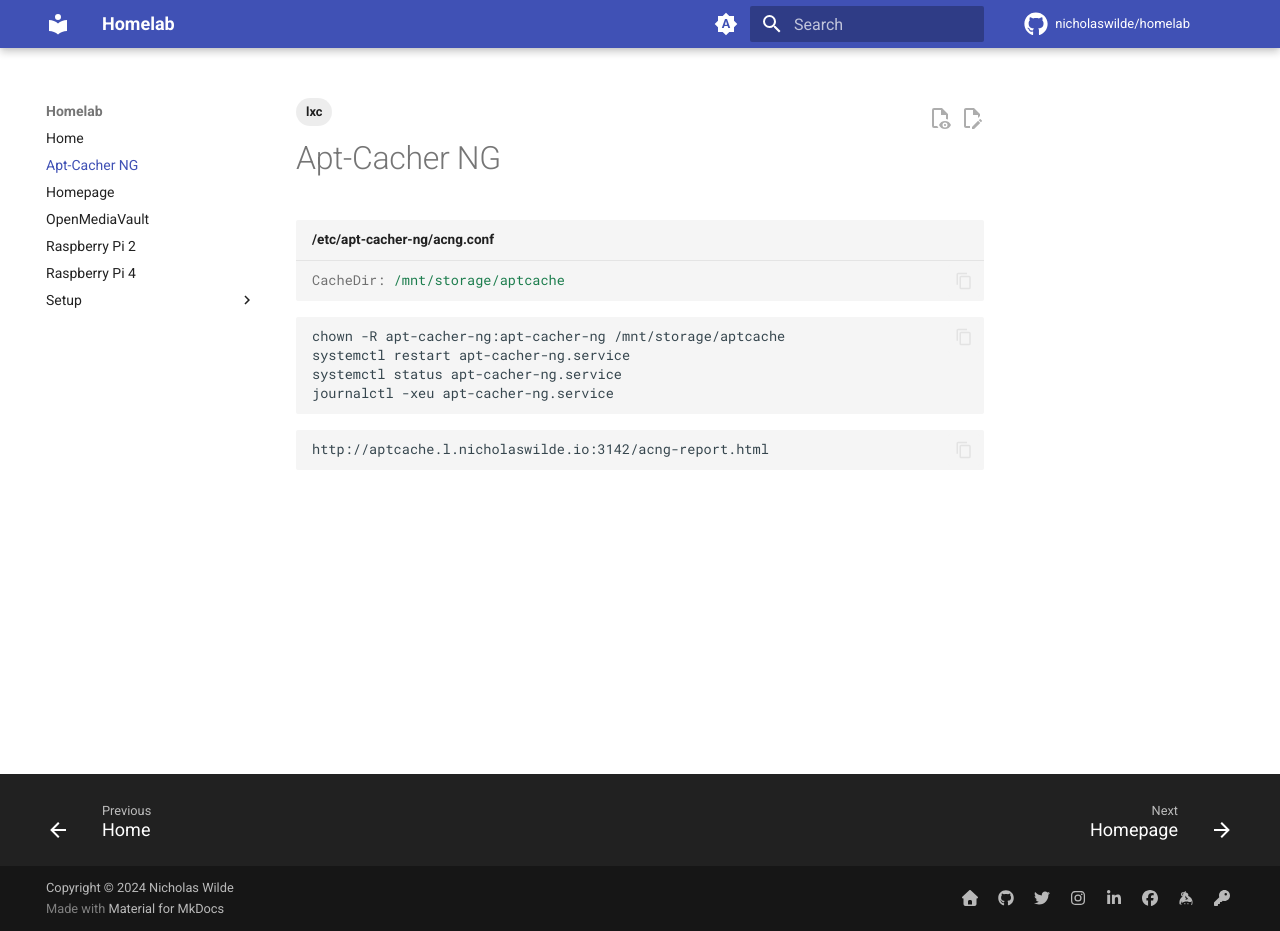
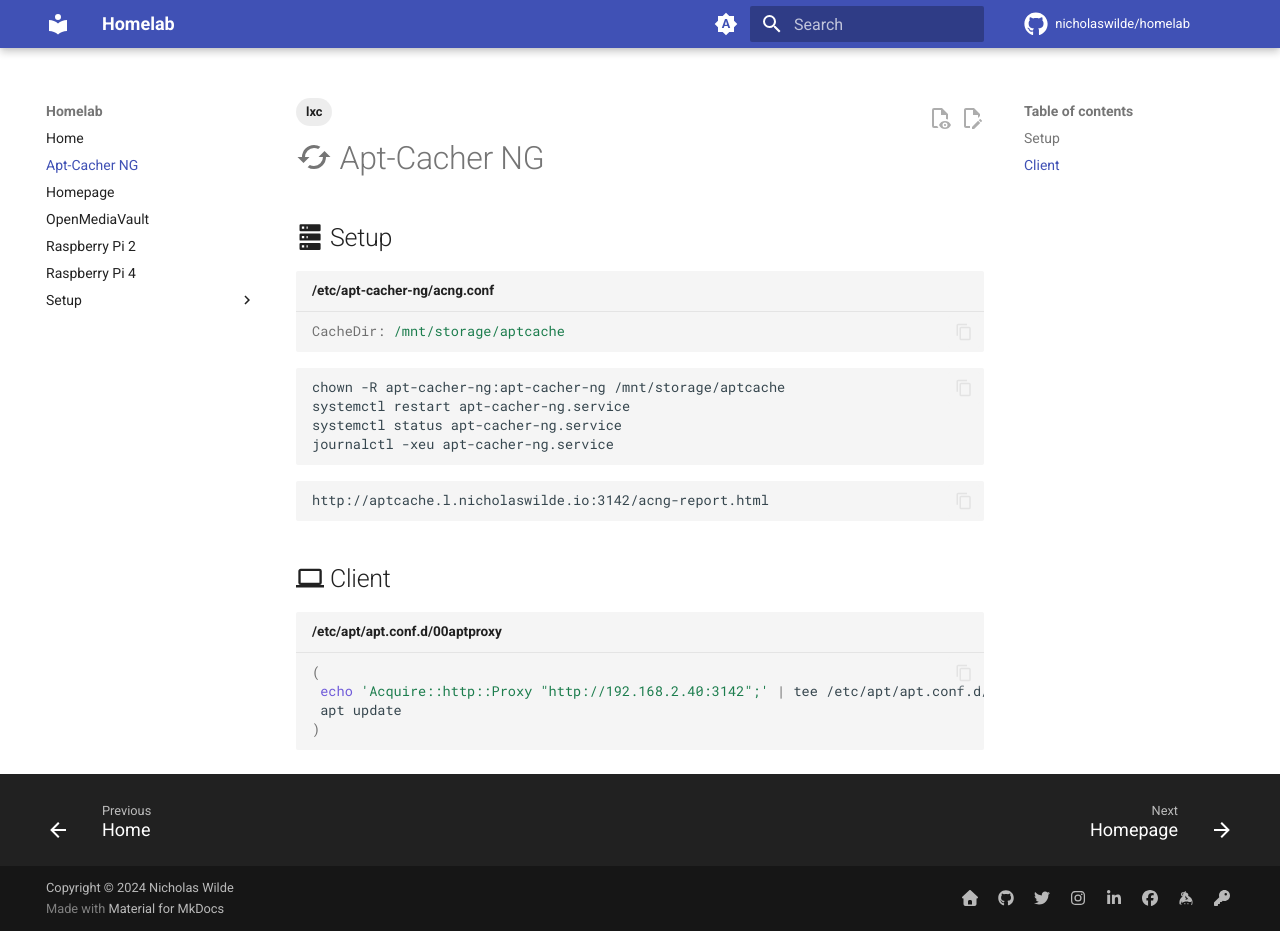
Before and after one commit to nicholaswilde/homelab, an MkDocs documentation site: the page built from docs/aptcacherng.md, in a window 1280 px wide and 931 px high. Built offline with MkDocs 1.6.1 and Material for MkDocs 9.7.7, drawn with Linux system fonts in a browser that asks for light colours; comment, search, counter and statistics services are not loaded.

Commit message:
update
Signed-off-by: nιcнolaѕ wιlde <ncwilde43@gmail.com>

````diff
--- a/docs/aptcacherng.md
+++ b/docs/aptcacherng.md
@@ -2,7 +2,9 @@
 tags:
   - lxc
 ---
-# Apt-Cacher NG
+# :material-cached: Apt-Cacher NG
+
+## :material-server: Setup
 
 ```ini title="/etc/apt-cacher-ng/acng.conf"
 CacheDir: /mnt/storage/aptcache
@@ -18,3 +20,12 @@ journalctl -xeu apt-cacher-ng.service
 ```
 http://aptcache.l.nicholaswilde.io:3142/acng-report.html
 ```
+
+## :material-laptop: Client
+
+```shell title="/etc/apt/apt.conf.d/00aptproxy"
+(
+ echo 'Acquire::http::Proxy "http://192.168.2.40:3142";' | tee /etc/apt/apt.conf.d/00aptproxy
+ apt update
+)
+```
````
